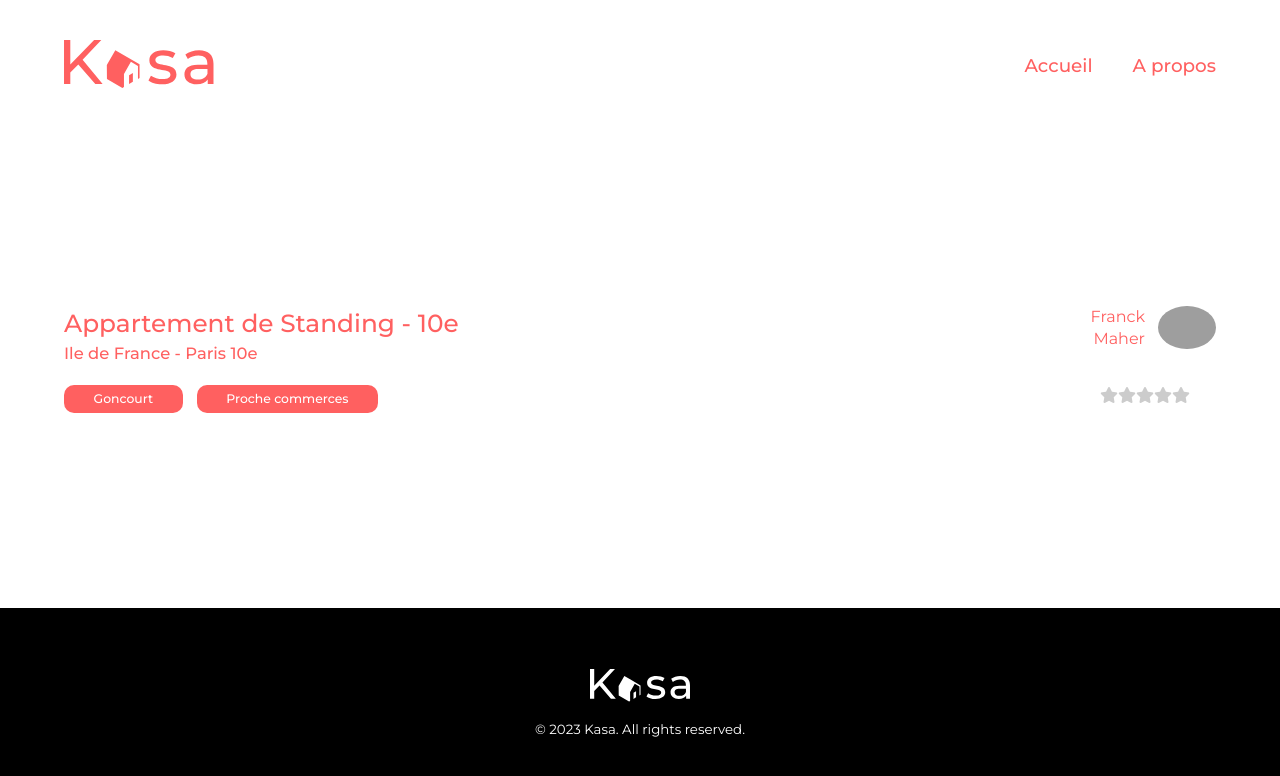
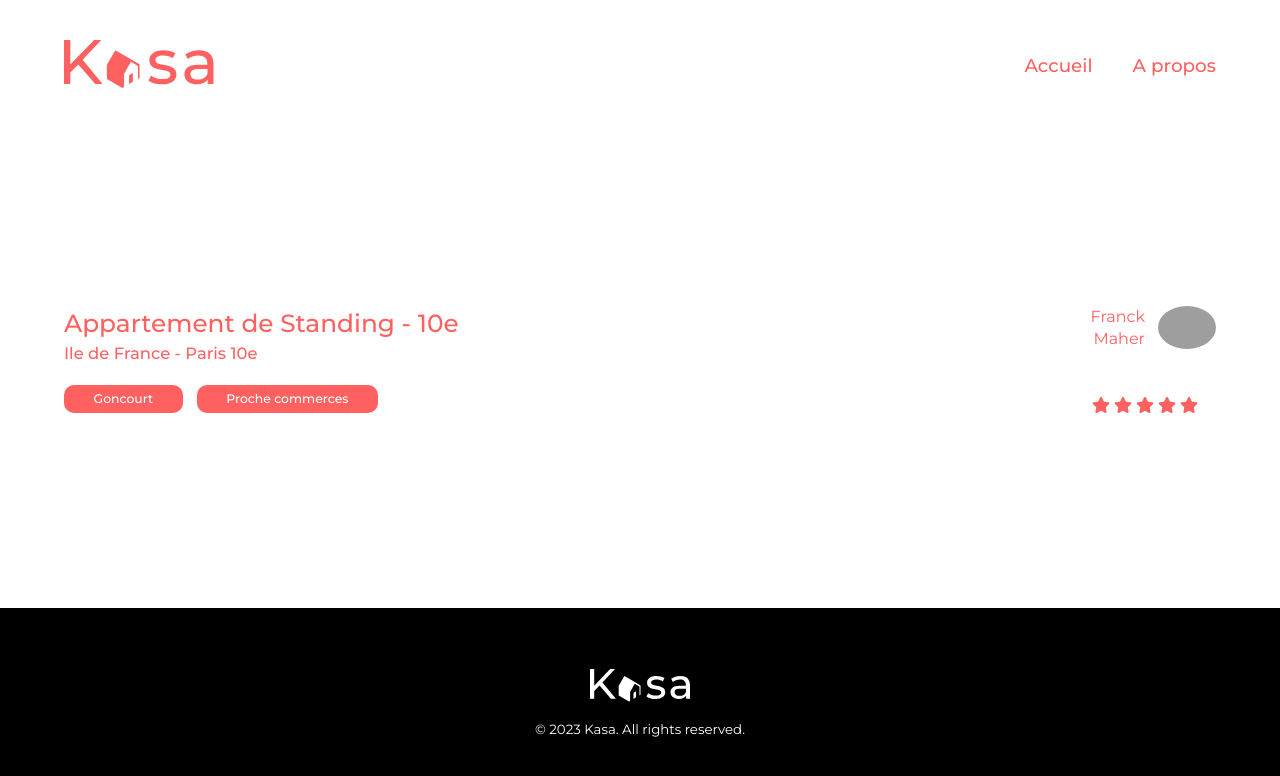
Before and after one commit to csocrate/Rental-properties-app-React, a React (Vite) app: page /propriete/0979876d in a window 1280 px wide. Shown: the top 776 px of the page. Built offline with nearby package versions, Linux system fonts and the light colour scheme; grey boxes are pictures that could not be loaded.

Commit message:
Ref. #10 - Add StarRating component

```diff
--- a/src/assets/scss/base/_typography.scss
+++ b/src/assets/scss/base/_typography.scss
@@ -242,7 +242,6 @@
   }
 
   i {
-    line-height: $line-height-i-property;
     color: $color-rating-star-property;
   }
 }
--- a/src/assets/scss/pages/_property.scss
+++ b/src/assets/scss/pages/_property.scss
@@ -93,9 +93,7 @@
       }
 
       &__rating {
-        display: flex;
-        justify-content: space-between;
-        max-width: 112px;
+        position: relative;
 
         @media (min-width: $breakpoint-md ) {
           order: 2;
@@ -104,6 +102,18 @@
         @media (min-width: $breakpoint-lg ) {
           margin-bottom: 1.35rem;
         }
+
+        div {
+          display: flex;
+          justify-content: space-between;
+          gap: .25rem;
+
+          &:last-child {
+            position: absolute;
+            top: -2px;
+            left: 0;
+          }
+        }
       }
     }
   }
--- /dev/null
+++ b/src/components/StarRating/index.jsx
@@ -0,0 +1,31 @@
+import PropTypes from 'prop-types';
+import styled from 'styled-components';
+
+const StarIcon = styled.span`
+  color: #FF6060;
+`;
+
+function StarRating({rating}) {
+
+  const stars = [1, 2, 3, 4, 5];
+
+  return (
+      <div>
+			{stars.map((star) =>
+				parseInt(rating) >= star ? (
+					<StarIcon key={star.toString()} className='fa-solid fa-star' aria-hidden='true'> </StarIcon>
+				) : null
+			)}
+      </div>
+  )
+}
+
+StarRating.propTypes = {
+  rating: PropTypes.string.isRequired
+}
+
+StarRating.defaultProps = {
+  rating: ''
+}
+
+export default StarRating;
--- a/src/pages/Property/index.jsx
+++ b/src/pages/Property/index.jsx
@@ -1,5 +1,6 @@
 import { useParams } from 'react-router-dom';
 import propertiesData from '../../datas/properties.json';
+import StarRating from '../../components/StarRating';
 
 function Property() {
 
@@ -37,11 +38,16 @@ function Property() {
             <img aria-hidden="true" src={host.picture} alt={host.name} />
           </div>
           <div className='part-right__rating'>
-            <i className='fa-solid fa-star' aria-hidden='true'></i>
-            <i className='fa-solid fa-star' aria-hidden='true'></i>
-            <i className='fa-solid fa-star' aria-hidden='true'></i>
-            <i className='fa-solid fa-star' aria-hidden='true'></i>
-            <i className='fa-solid fa-star' aria-hidden='true'></i>
+            <div>
+              <i className='fa-solid fa-star' aria-hidden='true'></i>
+              <i className='fa-solid fa-star' aria-hidden='true'></i>
+              <i className='fa-solid fa-star' aria-hidden='true'></i>
+              <i className='fa-solid fa-star' aria-hidden='true'></i>
+              <i className='fa-solid fa-star' aria-hidden='true'></i>
+            </div>
+            <StarRating
+              rating = {property.rating}
+               />
           </div>
         </div>
       </div>
```
